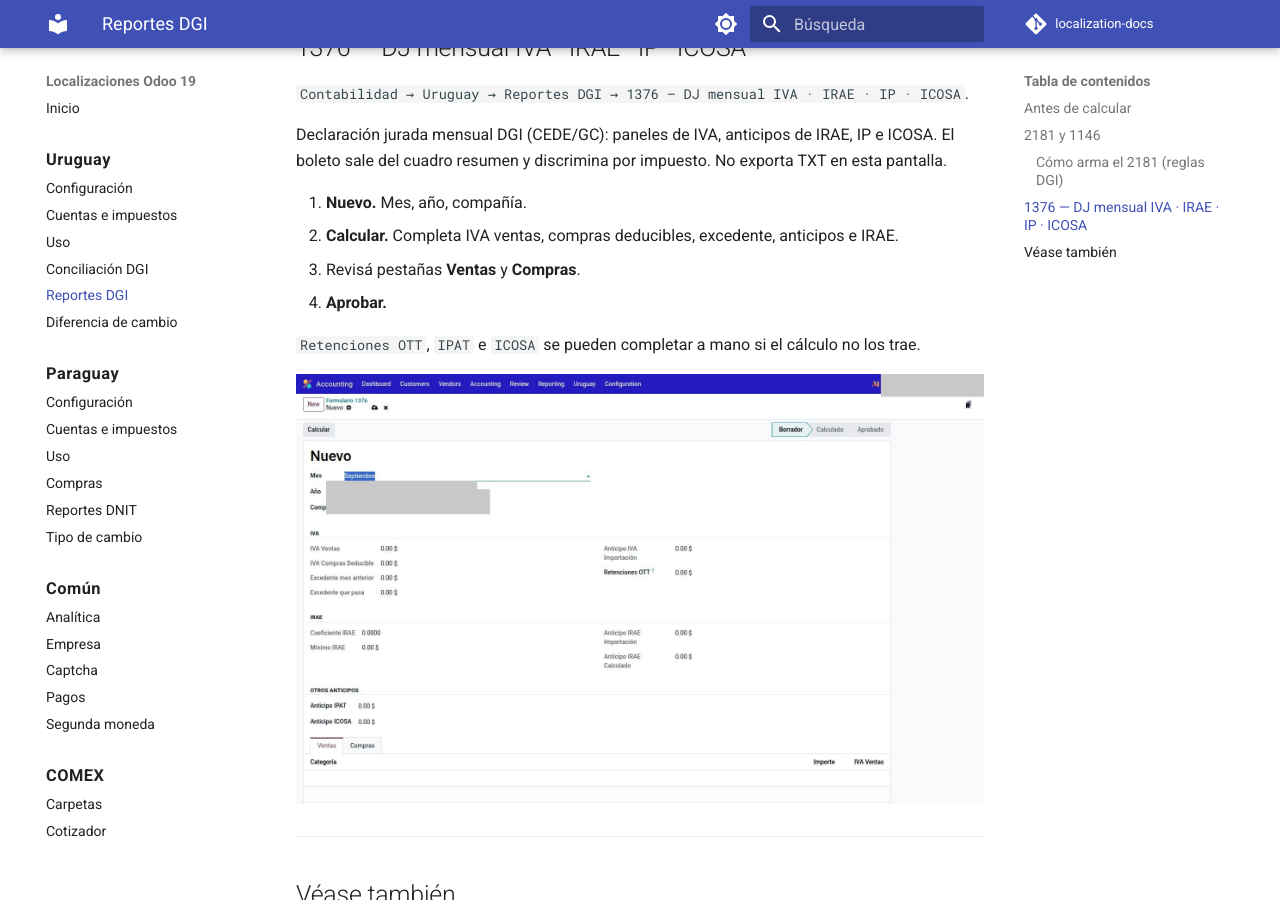
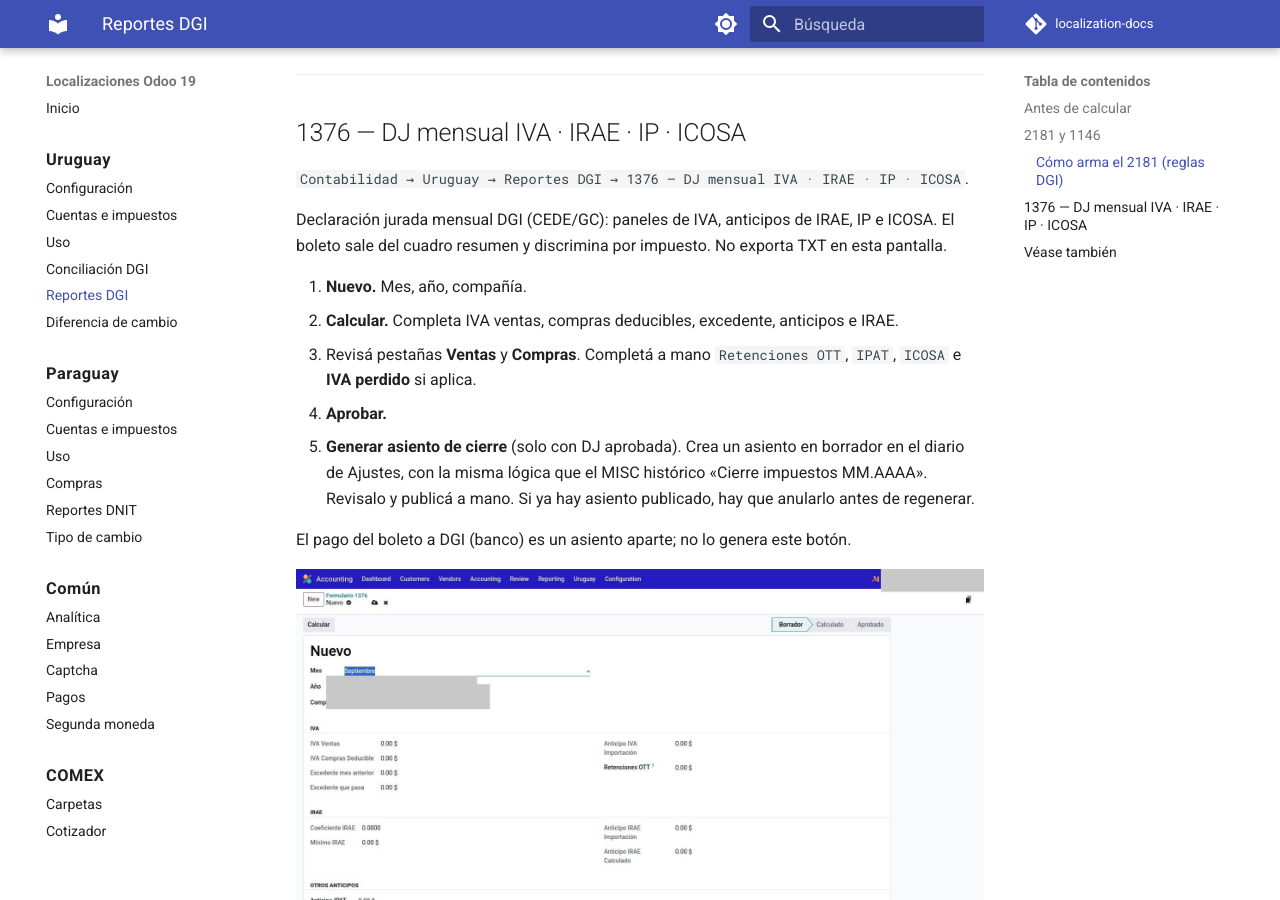
Before and after one commit to Pabloolano/localization-docs, an MkDocs documentation site: the page built from docs/uruguay/reportes.md, in a window 1280 px wide and 900 px high, scrolled down 3561 px. Built offline with MkDocs 1.6.1 and Material for MkDocs 9.7.7, drawn with Linux system fonts in a browser that asks for light colours; comment, search, counter and statistics services are not loaded; some of the changed text lies outside the part shown.

Commit message:
docs(uy): cierre mensual de impuestos desde DJ 1376
Config en Ajustes y botón Generar asiento de cierre tras aprobar.

Co-authored-by: Cursor <cursoragent@cursor.com>

```diff
--- a/docs/uruguay/reportes.md
+++ b/docs/uruguay/reportes.md
@@ -17,6 +17,7 @@ En `Contabilidad → Configuración → Ajustes` (compañía fiscal Uruguay):
 1. **Diarios para Reportes DGI** — filtro opcional.
 2. **Cuenta Retención IRPF** — si esa empresa usa IRPF.
 3. Bloque **DJ 1376 — Anticipos**: coeficiente y mínimo IRAE, anticipos IPAT / ICOSA, cuentas de importación.
+4. Bloque **Cierre mensual de impuestos**: diario dedicado (ej. Impto) y cuentas del asiento (IVA ventas, excedente, OTT, anticipos IRAE/IP/ICOSA, DGI a pagar, IVA perdido, certificado opcional). Sin diario configurado no se puede generar el asiento.
 
 En cada impuesto (`Contabilidad → Configuración → Impuestos`):
 
@@ -84,10 +85,11 @@ Declaración jurada mensual DGI (CEDE/GC): paneles de IVA, anticipos de IRAE, IP
 
 1. **Nuevo.** Mes, año, compañía.
 2. **Calcular.** Completa IVA ventas, compras deducibles, excedente, anticipos e IRAE.
-3. Revisá pestañas **Ventas** y **Compras**.
+3. Revisá pestañas **Ventas** y **Compras**. Completá a mano `Retenciones OTT`, `IPAT`, `ICOSA` e **IVA perdido** si aplica.
 4. **Aprobar.**
+5. **Generar asiento de cierre** (solo con DJ aprobada). Crea un asiento en borrador en el diario de Ajustes, con la misma lógica que el MISC histórico «Cierre impuestos MM.AAAA». Revisalo y publicá a mano. Si ya hay asiento publicado, hay que anularlo antes de regenerar.
 
-`Retenciones OTT`, `IPAT` e `ICOSA` se pueden completar a mano si el cálculo no los trae.
+El pago del boleto a DGI (banco) es un asiento aparte; no lo genera este botón.
 
 ![Formulario 1376 nuevo (antes de Calcular): bloques IVA, IRAE y anticipos](img/odoo-reporte-1376.jpg)
 
```
